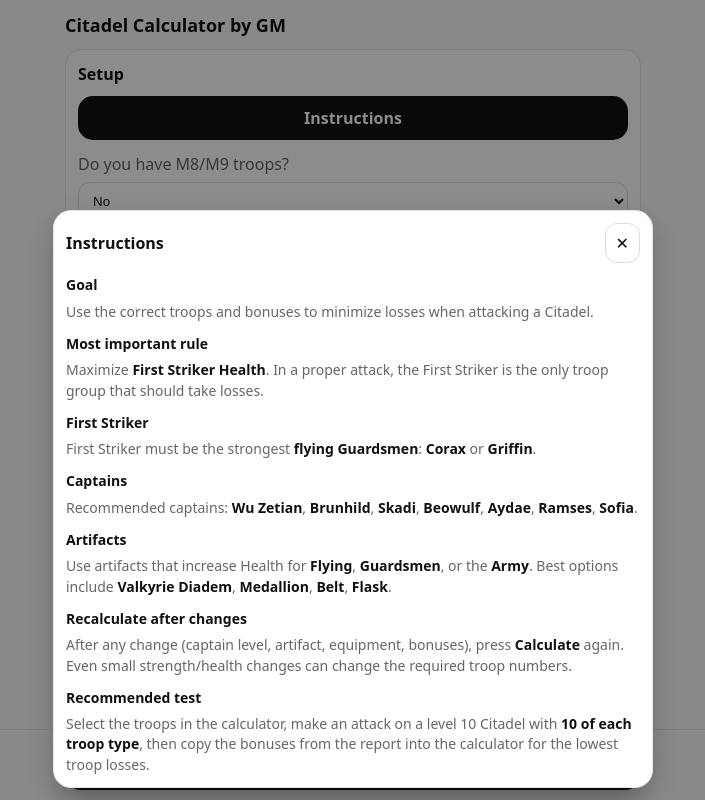
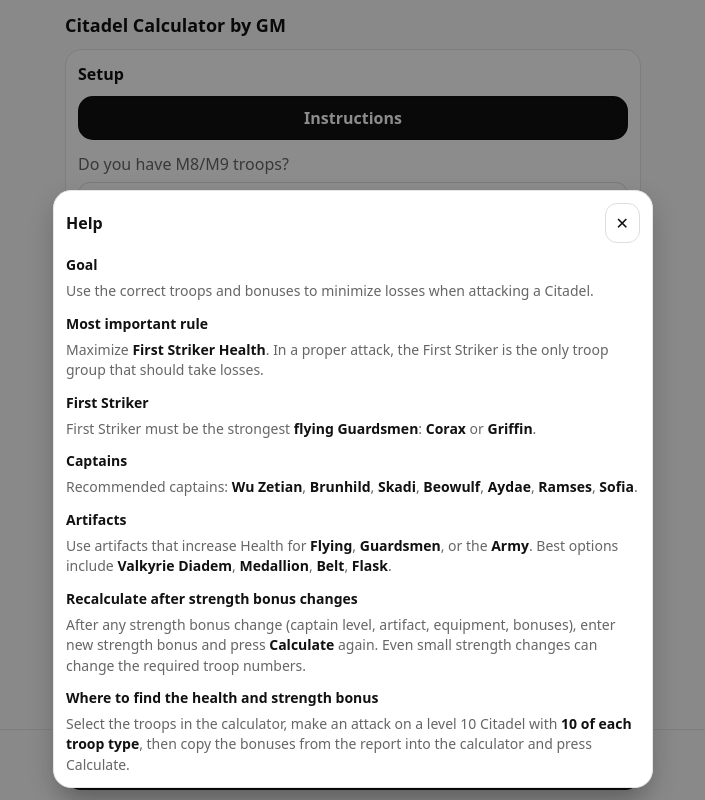
Before and after one commit to Game01Master/tb-citadel-calculator, a React (Vite) app: page / in a window 1280 px wide. Both pictures are taken after a click on the button "Instructions". Shown: the top 800 px of the page, without its empty margins (287-992 px from the left). Built offline with nearby package versions, Linux system fonts and the light colour scheme.

Commit message:
Update App.jsx

```diff
--- a/src/App.jsx
+++ b/src/App.jsx
@@ -652,7 +652,7 @@ const [calcOutput, setCalcOutput] = useState(null);
         if (pickedS > firstS || pickedH > firstH) {
           const label = STRIKER_LABELS[idx] || "Striker";
           setWarningMsg(
-            `${label} (${picked}) has higher BASE strength (${fmtInt(pickedS)}) and BASE health (${fmtInt(pickedH)}) than your First striker (${first}, ${fmtInt(firstS)} / ${fmtInt(firstH)}).\n\nChoose a stronger First striker troop!!`
+            `${label} (${picked}) has higher BASE strength (${fmtInt(pickedS)}) and BASE health (${fmtInt(pickedH)}) than your First striker (${first}, ${fmtInt(firstS)} / ${fmtInt(firstH)}).\n\nChoose a stronger First striker troops!!`
           );
           // prevent invalid selection
           setTroopAt(idx, "");
@@ -1105,7 +1105,7 @@ const [calcOutput, setCalcOutput] = useState(null);
             {/* Instructions popup */}
       <Modal
         open={instructionsOpen}
-        title="Instructions"
+        title="Help"
         onClose={() => setInstructionsOpen(false)}
         theme={theme}
       >
@@ -1136,16 +1136,16 @@ const [calcOutput, setCalcOutput] = useState(null);
             Best options include <b style={{ color: theme.text }}>Valkyrie Diadem</b>, <b style={{ color: theme.text }}>Medallion</b>, <b style={{ color: theme.text }}>Belt</b>, <b style={{ color: theme.text }}>Flask</b>.
           </div>
 
-          <div style={{ fontWeight: 900, marginBottom: 6 }}>Recalculate after changes</div>
+          <div style={{ fontWeight: 900, marginBottom: 6 }}>Recalculate after strength bonus changes</div>
           <div style={{ color: theme.subtext, marginBottom: 12 }}>
-            After any change (captain level, artifact, equipment, bonuses), press <b style={{ color: theme.text }}>Calculate</b> again.
-            Even small strength/health changes can change the required troop numbers.
+            After any strength bonus change (captain level, artifact, equipment, bonuses), enter new strength bonus and press <b style={{ color: theme.text }}>Calculate</b> again.
+            Even small strength changes can change the required troop numbers.
           </div>
 
-          <div style={{ fontWeight: 900, marginBottom: 6 }}>Recommended test</div>
+          <div style={{ fontWeight: 900, marginBottom: 6 }}>Where to find the health and strength bonus</div>
           <div style={{ color: theme.subtext }}>
             Select the troops in the calculator, make an attack on a level 10 Citadel with <b style={{ color: theme.text }}>10 of each troop type</b>,
-            then copy the bonuses from the report into the calculator for the lowest troop losses.
+            then copy the bonuses from the report into the calculator and press Calculate.
           </div>
         </div>
       </Modal>
```
